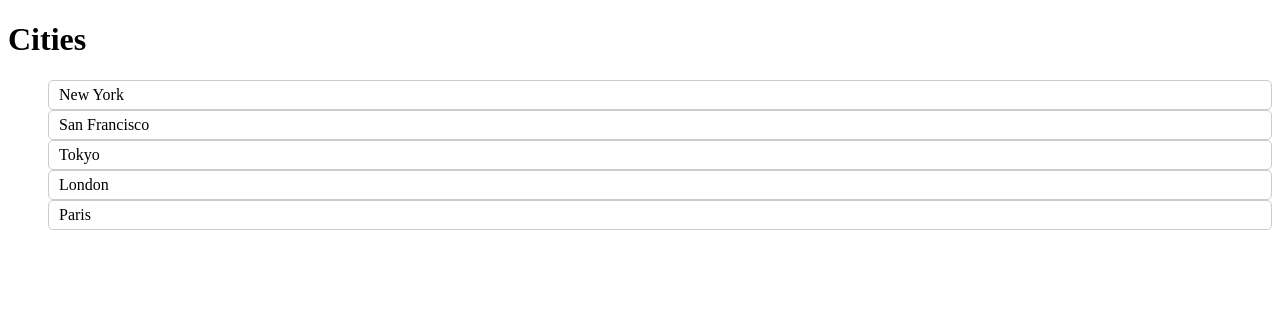
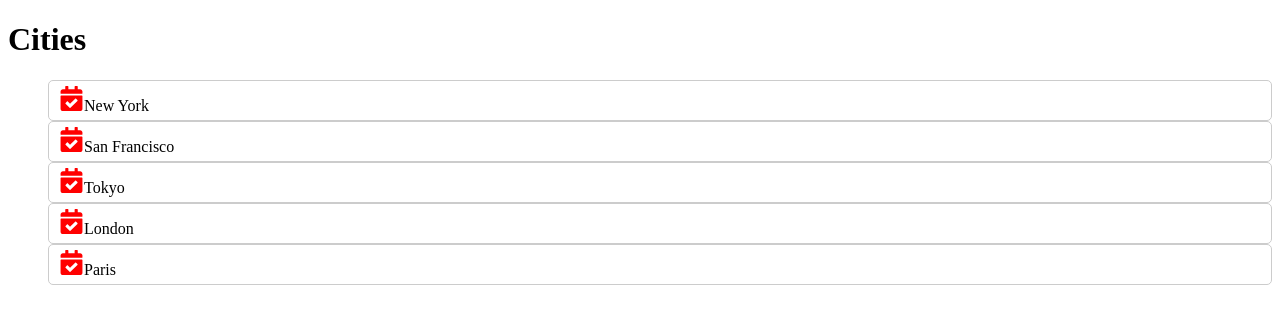
Before and after one commit to Gillesf31/back-to-react, a React (Vite) app: page / in a window 1280 px wide. Shown: the top 324 px of the page. Built offline with nearby package versions, Linux system fonts and the light colour scheme.

Commit message:
Try react icons

```diff
--- a/package.json
+++ b/package.json
@@ -12,6 +12,7 @@
     "bootstrap": "^5.2.3",
     "react": "^18.2.0",
     "react-dom": "^18.2.0",
+    "react-icons": "^4.7.1",
     "styled-components": "^6.1.17"
   },
   "devDependencies": {
--- a/src/components/ListGroup/ListGroup.tsx
+++ b/src/components/ListGroup/ListGroup.tsx
@@ -1,7 +1,7 @@
 import { useState } from 'react';
+import { FaCalendarCheck } from 'react-icons/fa';
 import styled from 'styled-components';
 import './ListGroup.css';
-
 const List = styled.ul`
   list-style: none;
 `;
@@ -53,6 +53,10 @@ function ListGroup({ items, heading, onSelectItem }: Props) {
               $active={activeItemIndex === index}
               key={item}
             >
+              <FaCalendarCheck
+                color={activeItemIndex === index ? 'white' : 'red'}
+                size={25}
+              />
               {item}
             </ListItem>
           ))}
```
Also changed, not shown: 1 other file (tests, documents, lock files or other folders).
